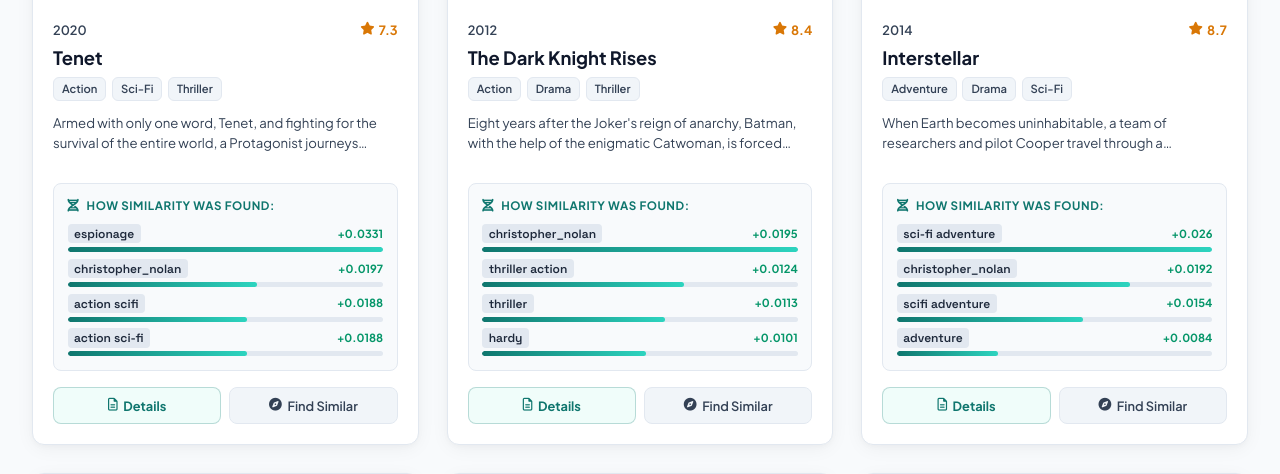
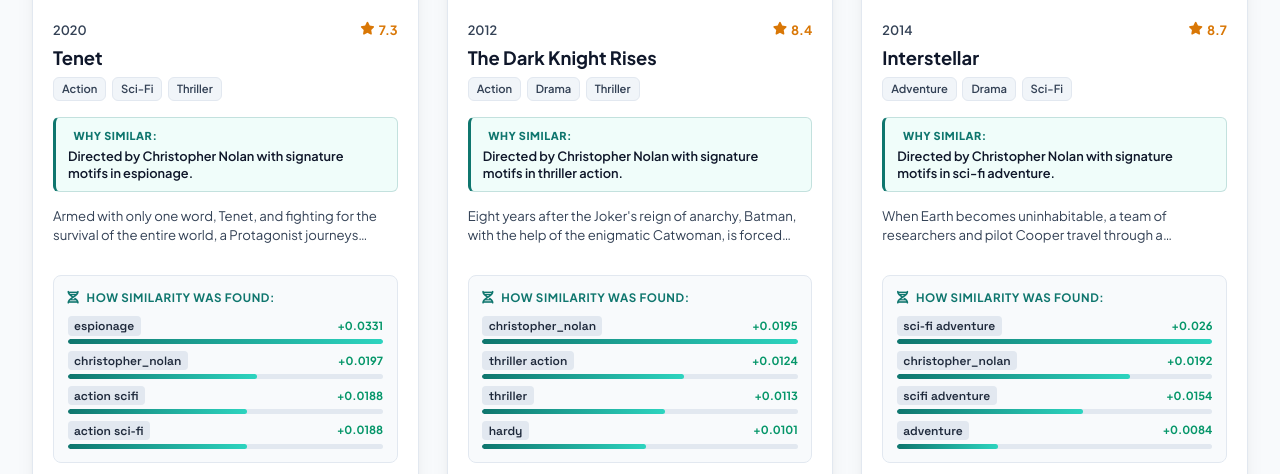
Before and after one commit to Tectonic-s/DevOps-CI-CD-Pipeline, a Flask app: page / in a window 1280 px wide. Shown: the part 1904-2378 px from the top of the page. Run offline with Flask 3, Linux system fonts and the light colour scheme; some libraries are stand-ins or nearby versions; grey boxes are pictures that could not be loaded.

Commit message:
feat: show 1-line similarity reason on recommendation cards and smooth scroll on search

```diff
--- a/recommender.py
+++ b/recommender.py
@@ -145,15 +145,74 @@
                 })
         return shared_terms
 
+    def _generate_one_line_reason(self, source_row, target_row, shared_terms):
+        """Generates a concise, informative 1-line explanation of why target_row is similar to source_row."""
+        s_dir = str(source_row.get("director", "")).strip()
+        t_dir = str(target_row.get("director", "")).strip()
+        same_director = s_dir and t_dir and s_dir.lower() == t_dir.lower()
+
+        s_cast = [c.strip() for c in str(source_row.get("cast", "")).split(",") if c.strip()]
+        t_cast = [c.strip() for c in str(target_row.get("cast", "")).split(",") if c.strip()]
+        shared_actors = [a for a in s_cast if any(a.lower() == b.lower() for b in t_cast)]
+
+        s_genres = [g.strip() for g in str(source_row.get("genres", "")).split(",") if g.strip()]
+        t_genres = [g.strip() for g in str(target_row.get("genres", "")).split(",") if g.strip()]
+        common_genres = [g for g in s_genres if any(g.lower() == b.lower() for b in t_genres)]
+
+        dir_tokens = set((s_dir + " " + t_dir).lower().split())
+        actor_tokens = set((" ".join(shared_actors)).lower().split())
+
+        clean_terms = []
+        for item in shared_terms:
+            t_str = str(item.get("term", "")).replace("_", " ").strip()
+            words = t_str.lower().split()
+            if any(w in dir_tokens for w in words):
+                continue
+            if any(w in actor_tokens for w in words):
+                continue
+            if len(t_str) > 2 and t_str not in clean_terms:
+                clean_terms.append(t_str)
+
+        if same_director:
+            if clean_terms:
+                return f"Directed by {s_dir} with signature motifs in {clean_terms[0]}."
+            return f"Also directed by {s_dir} with a shared cinematic visual style."
+
+        if shared_actors:
+            actor = shared_actors[0]
+            if clean_terms:
+                return f"Stars {actor} with key themes in {clean_terms[0]}."
+            return f"Stars {actor} in a high-stakes {common_genres[0] if common_genres else 'narrative'} role."
+
+        if clean_terms and common_genres:
+            return f"Shares {common_genres[0]} themes focusing on {clean_terms[0]}."
+
+        if clean_terms:
+            return f"Narrative themes centered around {clean_terms[0]}."
+
+        if common_genres:
+            return f"Matches key {' & '.join(common_genres[:2])} story arcs and pacing."
+
+        return "Shares narrative themes, tone, and character dynamics."
+
+    def _generate_prompt_reason(self, text_prompt, target_row, matched_terms):
+        genres = [g.strip() for g in str(target_row.get("genres", "")).split(",") if g.strip()]
+        genre_str = f"{genres[0]} " if genres else ""
+        if matched_terms:
+            clean_terms = [t.replace("_", " ").strip() for t in matched_terms[:2] if t.strip()]
+            return f"Matches your search for \"{text_prompt}\" via {genre_str}themes in {', '.join(clean_terms)}."
+        return f"Matches your query tone across {genre_str}storytelling."
+
     def recommend_by_movie_id(self, movie_id, top_n=8, genre_filter=None, min_rating=0.0):
         """
         Returns top N recommendations for a specific movie ID using Cosine Similarity on TF-IDF.
-        Also includes explanation of shared keywords.
+        Also includes explanation of shared keywords and 1-line reason.
         """
         if movie_id not in self.indices:
             return []
 
         source_idx = self.indices[movie_id]
+        source_row = self.df.iloc[source_idx]
         sim_scores = list(enumerate(self.cosine_sim[source_idx]))
 
         # Sort by similarity score descending (excluding itself)
@@ -178,11 +237,13 @@
 
             # Explain recommendation
             shared_terms = self._explain_pair(source_idx, idx, top_n=4)
+            similarity_reason = self._generate_one_line_reason(source_row, row, shared_terms)
 
             movie_dict = row.to_dict()
             movie_dict["similarity_score"] = round(float(score), 4)
             movie_dict["similarity_percent"] = round(float(score) * 100, 1)
             movie_dict["shared_terms"] = shared_terms
+            movie_dict["similarity_reason"] = similarity_reason
             recommendations.append(movie_dict)
 
             if len(recommendations) >= top_n:
@@ -243,6 +304,8 @@
             movie_dict["similarity_score"] = round(score, 4)
             movie_dict["similarity_percent"] = round(score * 100, 1)
             movie_dict["shared_terms"] = shared_terms
+            movie_dict["matched_terms"] = [t["term"] for t in shared_terms]
+            movie_dict["similarity_reason"] = self._generate_prompt_reason(text_prompt, row, [t["term"] for t in shared_terms])
             recommendations.append(movie_dict)
 
             if len(recommendations) >= top_n:
--- a/static/css/style.css
+++ b/static/css/style.css
@@ -1081,6 +1081,38 @@
     -webkit-box-orient: vertical;
     overflow: hidden;
     margin-bottom: 1rem;
+}
+
+/* Similarity One-Line Reason Box */
+.similarity-reason-box {
+    margin: 0.25rem 0 0.85rem;
+    padding: 0.55rem 0.75rem;
+    background-color: #f0fdfa;
+    border: 1px solid rgba(15, 118, 110, 0.2);
+    border-left: 3px solid var(--accent-mint);
+    border-radius: var(--radius-xs);
+    display: flex;
+    flex-direction: column;
+    gap: 0.2rem;
+}
+
+.similarity-reason-tag {
+    display: inline-flex;
+    align-items: center;
+    gap: 0.35rem;
+    font-size: 0.68rem;
+    font-weight: 800;
+    text-transform: uppercase;
+    letter-spacing: 0.05em;
+    color: var(--accent-mint);
+}
+
+.similarity-reason-text {
+    font-size: 0.8rem;
+    font-weight: 600;
+    line-height: 1.35;
+    color: #0f172a;
+    margin: 0;
 }
 
 /* "How Similarity Was Found" Visual Card Section */
--- a/static/js/app.js
+++ b/static/js/app.js
@@ -252,6 +252,11 @@
             if (data.status === "success") {
                 state.currentRecommendations = data.recommendations;
                 renderMovieCards(elements.recommendationsGrid, data.recommendations);
+
+                // Smoothly scroll to results so user sees similar movies below search
+                if (elements.sourceMovieCard && elements.sourceMovieCard.style.display !== "none") {
+                    elements.sourceMovieCard.scrollIntoView({ behavior: "smooth", block: "start" });
+                }
             } else {
                 elements.recommendationsGrid.innerHTML = `
                     <div class="empty-state">
@@ -316,6 +321,11 @@
                 state.currentRecommendations = data.recommendations;
                 renderMovieCards(elements.recommendationsGrid, data.recommendations);
                 showToast(`Found ${data.recommendations.length} matching films`);
+
+                // Smoothly scroll to recommendations
+                if (elements.recommendationsSection) {
+                    elements.recommendationsSection.scrollIntoView({ behavior: "smooth", block: "start" });
+                }
             } else {
                 elements.recommendationsGrid.innerHTML = `
                     <div class="empty-state">
@@ -338,6 +348,25 @@
     // ==========================================
     // RENDER MOVIE CARDS & VISUAL SIMILARITY
     // ==========================================
+
+    function getOneLineReason(movie) {
+        if (movie.similarity_reason) return movie.similarity_reason;
+        if (state.currentMovieData) {
+            const src = state.currentMovieData;
+            if (src.director && movie.director && src.director.toLowerCase() === movie.director.toLowerCase()) {
+                return `Directed by ${src.director} with signature cinematic motifs.`;
+            }
+            if (movie.shared_terms && movie.shared_terms.length > 0) {
+                const term = movie.shared_terms[0].term.replace(/_/g, ' ');
+                return `Shares core themes in ${term} and character dynamics.`;
+            }
+        }
+        if (movie.genres) {
+            const topGenre = movie.genres.split(",")[0].trim();
+            return `Matches high-stakes ${topGenre} narrative pacing and tone.`;
+        }
+        return "Shares narrative themes, tone, and character dynamics.";
+    }
 
     function renderMovieCards(container, movies) {
         if (!movies || movies.length === 0) {
@@ -403,6 +432,8 @@
                 `;
             }
 
+            const oneLineReason = getOneLineReason(movie);
+
             return `
                 <div class="movie-card" data-id="${movie.id}">
                     <div class="movie-card-poster-wrap">
@@ -424,6 +455,13 @@
                         <div class="movie-card-genres">
                             ${genres.map(g => `<span class="mini-genre-pill">${g.trim()}</span>`).join("")}
                         </div>
+
+                        <!-- One-line similarity reason -->
+                        <div class="similarity-reason-box">
+                            <span class="similarity-reason-tag"><i class="fa-solid fa-sparkles"></i> Why similar:</span>
+                            <p class="similarity-reason-text">${oneLineReason}</p>
+                        </div>
+
                         <p class="movie-card-overview">${movie.overview || ''}</p>
 
                         ${visualHowFoundHtml}
```
